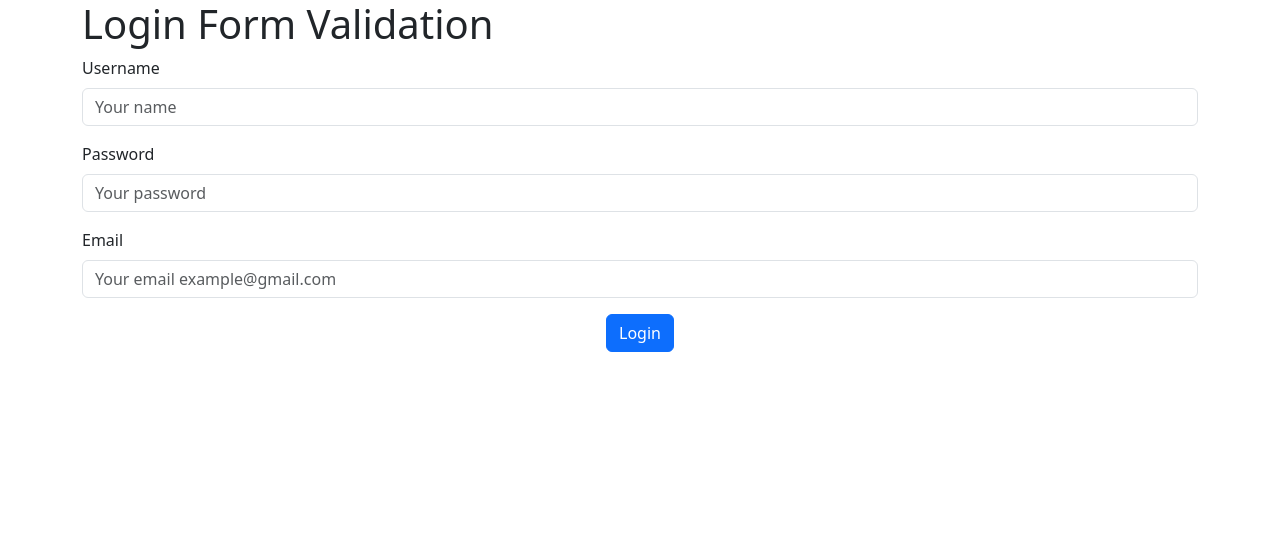
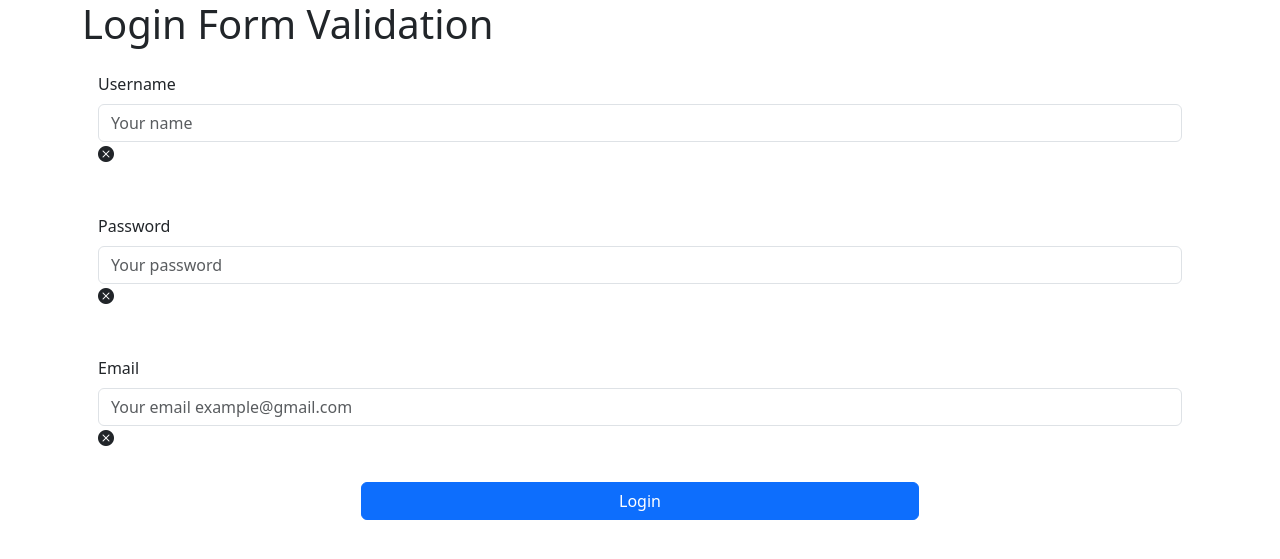
Before and after one commit to Crespo3023/Validation-code, a Flask app: page / in a window 1280 px wide. Shown: the top 559 px of the page. Run offline with Flask 3, Linux system fonts and the light colour scheme.

Commit message:
Actualizar codigo de validacion de datos 2.0

```diff
--- a/templates/base.html
+++ b/templates/base.html
@@ -4,25 +4,19 @@
   <meta charset="UTF-8" />
   <title>Login Form App</title>
 
+  <!-- Este Bootstrap CSS permite que esten  acomodados y diseño visualmente -->
+  <link href="https://cdn.jsdelivr.net/npm/bootstrap@5.3.0/dist/css/bootstrap.min.css" rel="stylesheet">
 
-    <link
-      href="https://cdn.jsdelivr.net/npm/bootstrap@5.3.0/dist/css/bootstrap.min.css"
-      rel="stylesheet"
-    />
+  <!-- Bootstrap para los Icons -->
+  <link href="https://cdn.jsdelivr.net/npm/bootstrap-icons@1.10.5/font/bootstrap-icons.css" rel="stylesheet">
 
+  <!-- El CSS -->
+  <link href="{{ url_for('static', filename='css/styles.css') }}" rel="stylesheet">
+</head>
 
-    <link
-      rel="stylesheet"
-      href="{{ url_for('static', filename='css/styles.css') }}"
-    />
-  </head>
 <body>
 
   <div class="container">{% block content %}{% endblock %}</div>
 
-
-    <script
-      src="https://cdn.jsdelivr.net/npm/bootstrap@5.3.0/dist/js/bootstrap.bundle.min.js">
-    </script>
 </body>
 </html>
--- a/templates/index.html.jinja2
+++ b/templates/index.html.jinja2
@@ -1,47 +1,94 @@
-{% extends "base.html" %} {% block content %}
+{% extends "base.html" %}
+{% block content %}
 
 <div>
-  <h1 class="title"> Login Form Validation </h1>
-  <form method="POST" action="/login" class="process-form">
+  <h1 class="title">Login Form Validation</h1>
+
+  <form method="POST" action="/login" class="process-form" id="login-form">
     {{ form.hidden_tag() }}
 
-
-    <div class="form-group mb-3">
-      {{ form.username.label(class_="form-label") }}
-      {{ form.username(class_="form-control") }}
-
-      {% for error in form.username.errors %}
-        <div class="text-danger">{{ error }}</div>
-      {% endfor %}
+    <!-- Username -->
+    <div class="form-group mb-3 position-relative p-3 rounded" id="username-group">
+      {{ form.username.label(class_="form-label", id="username-label") }}
+      <div class="input-icon">
+        {{ form.username(class_="form-control pe-5", id="username") }}
+        <i class="bi bi-x-circle-fill invalid-icon" id="username-icon"></i>
+      </div>
     </div>
 
-
-    <div class="form-group mb-3">
-      {{ form.password.label(class_="form-label") }}
-      {{ form.password(class_="form-control") }}
-
-      {% for error in form.password.errors %}
-
-        <div class="text-danger">{{ error }} </div>
-      {% endfor %}
+    <!-- Password -->
+    <div class="form-group mb-3 position-relative p-3 rounded" id="password-group">
+      {{ form.password.label(class_="form-label", id="password-label") }}
+      <div class="input-icon">
+        {{ form.password(class_="form-control pe-5", id="password") }}
+        <i class="bi bi-x-circle-fill invalid-icon" id="password-icon"></i>
+      </div>
     </div>
 
-
-    <div class="form-group mb-3">
-      {{ form.email.label(class_="form-label") }}
-      {{ form.email(class_="form-control") }}
-
-      {% for error in form.email.errors %}
-        <div class="text-danger">{{ error }}</div>
-      {% endfor %}
+    <!-- Email -->
+    <div class="form-group mb-3 position-relative p-3 rounded" id="email-group">
+      {{ form.email.label(class_="form-label", id="email-label") }}
+      <div class="input-icon">
+        {{ form.email(class_="form-control pe-5", id="email") }}
+        <i class="bi bi-x-circle-fill invalid-icon" id="email-icon"></i>
+      </div>
     </div>
 
-
-    <div class="text-center">
+    <!-- Botón submit -->
+    <div class="d-grid gap-2 col-6 mx-auto">
       {{ form.submit(class_="btn btn-primary") }}
     </div>
 
   </form>
 </div>
 
+<!-- Agregamos el script -->
+<script>
+document.addEventListener('DOMContentLoaded', function () {
+
+  function validateField(fieldId, minLength, isEmail=false) {
+    const input = document.getElementById(fieldId);
+    const group = document.getElementById(fieldId + '-group');
+    const label = document.getElementById(fieldId + '-label');
+    const icon = document.getElementById(fieldId + '-icon');
+
+    input.addEventListener('input', function () {
+      let isValid = false;
+
+      if (isEmail) {
+        const value = input.value.trim();
+        isValid = value.includes('@') && value.includes('.');
+      } else {
+        isValid = input.value.trim().length >= minLength;
+      }
+
+      if (isValid) {
+        group.classList.remove('bg-danger-subtle');
+        group.classList.add('bg-success-subtle');
+        input.classList.remove('is-invalid');
+        input.classList.add('is-valid');
+        label.classList.remove('text-danger');
+        label.classList.add('text-success');
+        icon.classList.remove('bi-x-circle-fill', 'invalid-icon');
+        icon.classList.add('bi-check-circle-fill', 'valid-icon');
+      } else {
+        group.classList.remove('bg-success-subtle');
+        group.classList.add('bg-danger-subtle');
+        input.classList.remove('is-valid');
+        input.classList.add('is-invalid');
+        label.classList.remove('text-success');
+        label.classList.add('text-danger');
+        icon.classList.remove('bi-check-circle-fill', 'valid-icon');
+        icon.classList.add('bi-x-circle-fill', 'invalid-icon');
+      }
+    });
+  }
+
+  validateField('username', 3);
+  validateField('password', 6);
+  validateField('email', 0, true);
+
+});
+</script>
+
 {% endblock %}
```
Also changed, not shown: static/styles.css (+34 -0 lines), templates/home.html (+17 -16 lines), 1 other file. Lines whose indentation alone changed are shown as unchanged.
